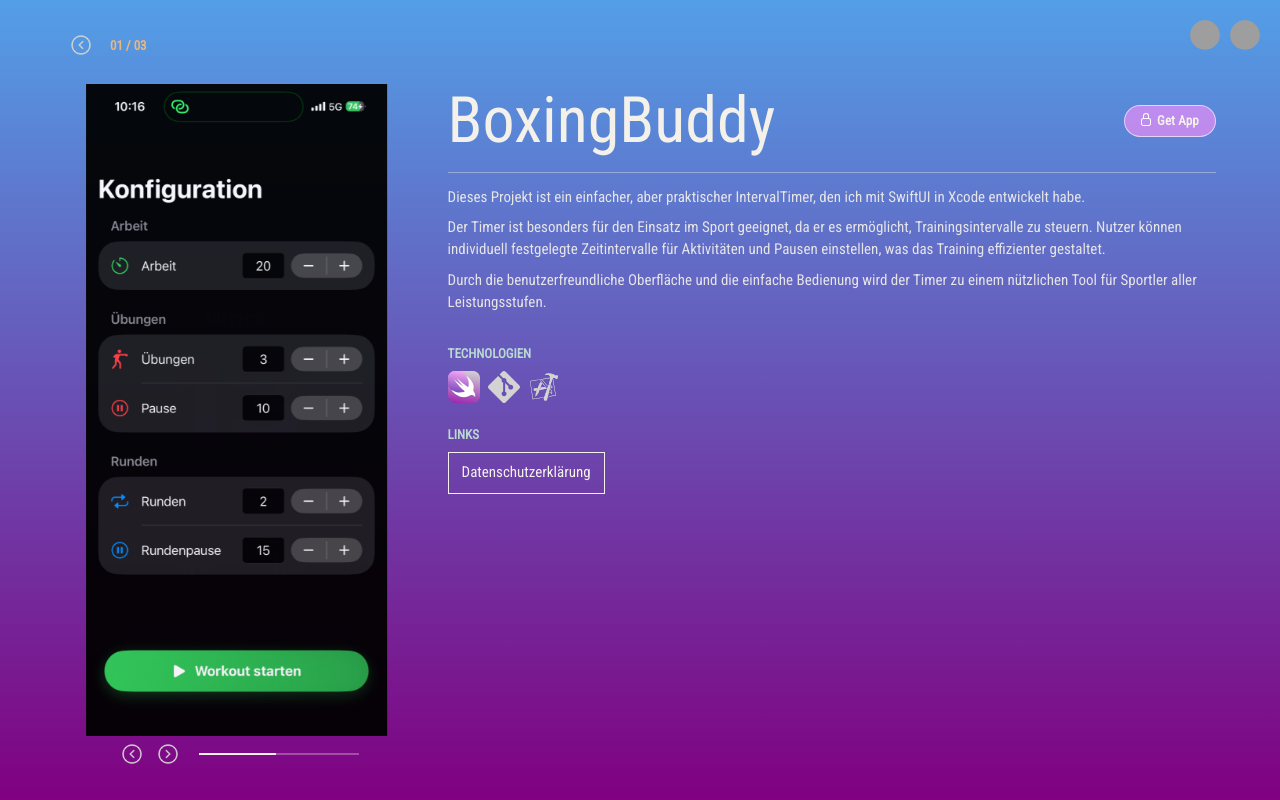
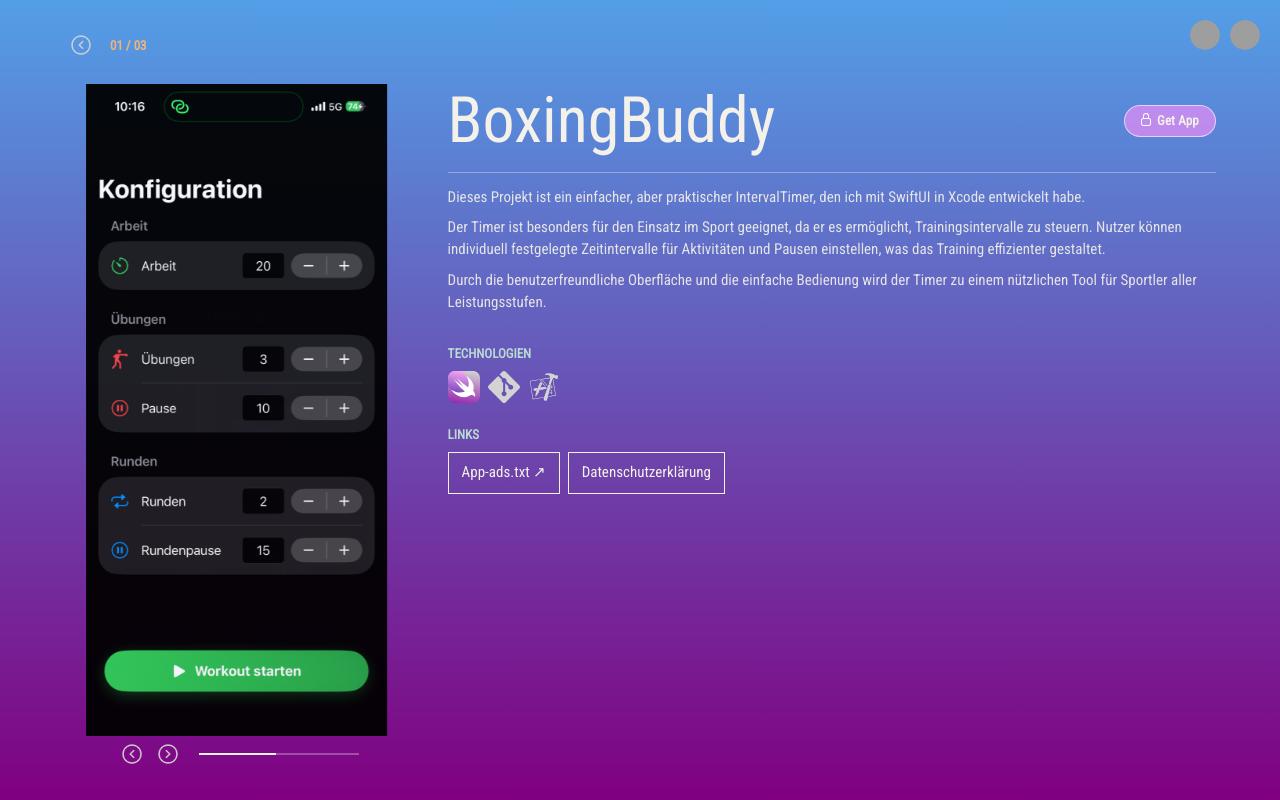
Before and after one commit to lle00n/my-portfolio, a React (Vite) app: page /my-portfolio/project/0 in a window 1280 px wide. Built offline with nearby package versions, Linux system fonts and the light colour scheme; grey boxes are pictures that could not be loaded.

Commit message:
Added app-ads

```diff
--- a/src/Pages/ProjectDetails/ProjectDetails.jsx
+++ b/src/Pages/ProjectDetails/ProjectDetails.jsx
@@ -57,6 +57,7 @@
     source: 'Source code',
     website: 'Website',
     demo: 'Live demo',
+    appAds: 'App-ads.txt',
     noLinks: 'No project links available yet.',
     noMedia: 'No gallery media available yet.',
     notFound: 'Project not found',
@@ -76,6 +77,7 @@
     source: 'Quellcode',
     website: 'Webseite',
     demo: 'Live-Demo',
+    appAds: 'App-ads.txt',
     noLinks: 'Noch keine Projektlinks verfügbar.',
     noMedia: 'Noch keine Galeriemedien verfügbar.',
     notFound: 'Projekt nicht gefunden',
@@ -229,6 +231,7 @@
   const links = [
     { label: labels.source, href: projectLinkData.github },
     ...appLinks,
+    ...(projectLinkData.appAds ? [{ label: labels.appAds, href: projectLinkData.appAds }] : []),
     ...(project.id === 0 ? [{ label: labels.privacyPolicy, href: `/my-portfolio/project/${project.id}/privacyPolicy`, internal: true }] : []),
   ].filter(({ href }) => typeof href === 'string' && (href.startsWith('/') || /^https?:\/\//i.test(href)));
 
--- a/src/projectLinks.js
+++ b/src/projectLinks.js
@@ -1,4 +1,7 @@
 const projectLinks = {
+  0: {
+    appAds: '/my-portfolio/app-ads.txt',
+  },
   1: {
     website: 'https://sbb.ch',
     github: 'https://google.com',
```
Also changed, not shown: public/app-ads.txt (added).
